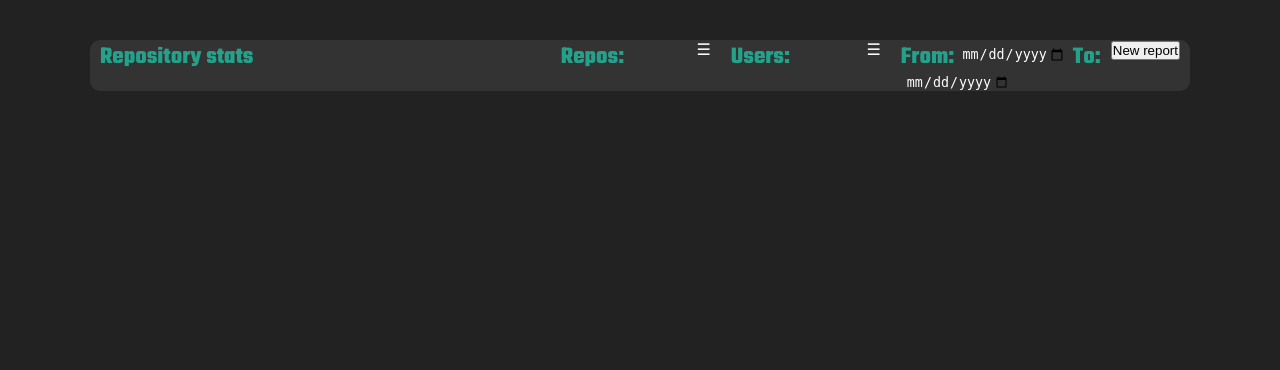
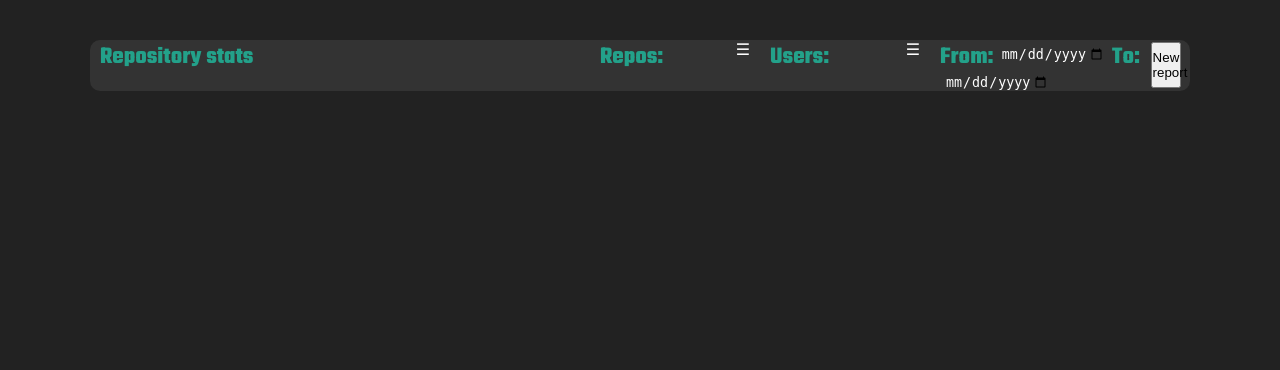
Before and after one commit to Nicolasopf/Metrevs, a Flask app: template templates/repos.html in a window 1280 px wide. Shown: the part 50-420 px from the top of the page. Run offline with Flask 2, Linux system fonts and the light colour scheme; the template is opened without the code that fills it, so the values that code supplies are empty; parts of the project's set-up code (start-up, migrations or seed data) failed here and were passed over.

Commit message:
[Updated] Add style to button New report

```diff
--- a/static/css/repos.css
+++ b/static/css/repos.css
@@ -97,6 +97,7 @@
     z-index: 50;
     overflow: auto;
 }
+
 .calendar{
 	padding: 0 10px;
 	display: flex;
@@ -104,6 +105,7 @@
 	justify-content: space-between;
 	width: 220px;
 }
+
 .calendar input {
 	margin: 0 5px;
 	max-height: 30px;
@@ -111,3 +113,9 @@
 	background-color: transparent;
 	color: #fff;
 }
+
+.select-items button {
+	width: 30px;
+	height: 90%;
+	margin: 5% 2%;
+}
```
